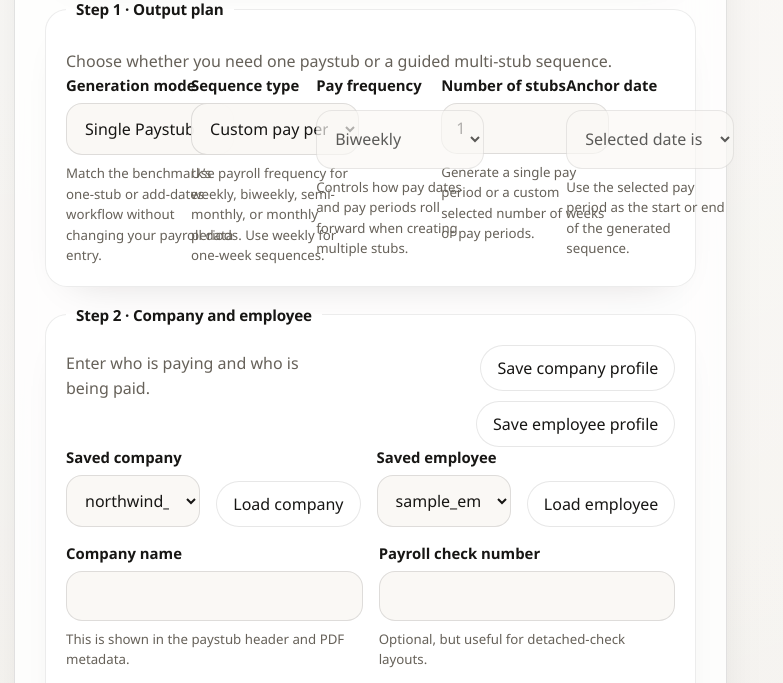
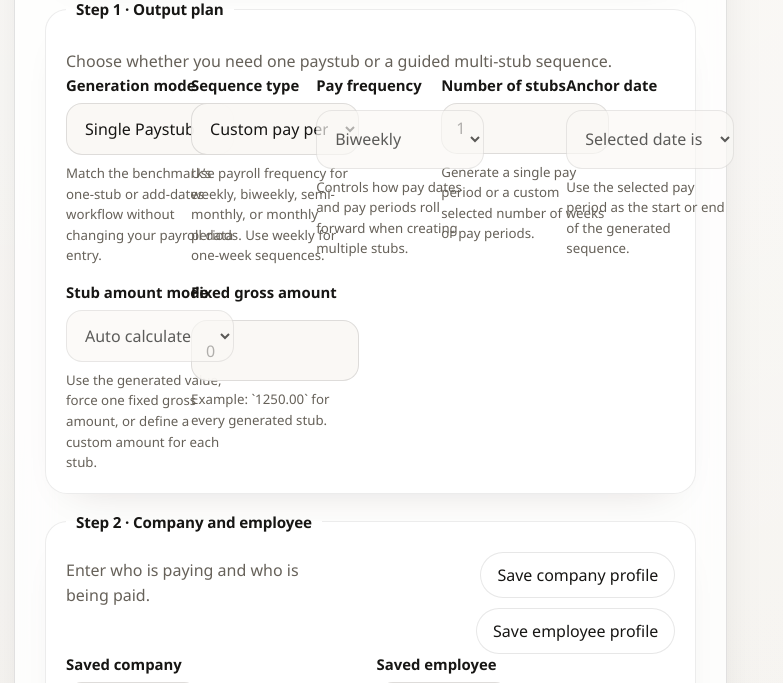
Before and after one commit to Gabriel-0110/paystub-generator, a FastAPI app: page / in a window 1280 px wide. Shown: the part 1272-1955 px from the top of the page, without its empty margins (0-783 px from the left). Run offline with FastAPI, Linux system fonts and the light colour scheme; parts of the project's set-up code (start-up, migrations or seed data) failed here and were passed over; some libraries are stand-ins or nearby versions.

Commit message:
feat(paystub): implement manual and fixed stub amount options in paystub generation

```diff
--- a/models/paystub.py
+++ b/models/paystub.py
@@ -91,6 +91,8 @@ class Paystub(BaseModel):
     net_pay_current: Optional[float] = None
     net_pay_ytd: Optional[float] = None
 
+    manual_stub_amount: Optional[float] = None
+
     @model_validator(mode="after")
     def compute_totals(self) -> "Paystub":
         """Auto-compute any totals not explicitly provided, from line items."""
--- a/webapp/service.py
+++ b/webapp/service.py
@@ -78,6 +78,7 @@ SUPABASE_PROFILE_TABLE = "paystub_profile_records"
 GENERATION_MODES = {"single", "multiple"}
 GENERATION_SEQUENCE_TYPES = {"pay_frequency", "weekly"}
 GENERATION_ANCHORS = {"initial", "latest"}
+GENERATION_AMOUNT_MODES = {"auto", "fixed", "manual"}
 MAX_BATCH_STUBS = 26
 
 
@@ -314,6 +315,7 @@ def empty_paystub_payload() -> dict:
         "other_benefits": [],
         "important_notes": [],
         "footnotes": [],
+        "manual_stub_amount": None,
     }
 
 
@@ -394,10 +396,15 @@ def _build_automatic_employee_config(paystub: Paystub):
 
     earnings: list[EarningLine] = []
     primary_label = str(paystub.primary_earning_label or "Regular").strip() or "Regular"
+    manual_stub_amount = max(0.0, float(paystub.manual_stub_amount or 0.0))
     resolved_weekly_hours = max(0.0, float(paystub.weekly_hours or 0.0))
     resolved_hourly_rate = max(0.0, float(paystub.hourly_rate or 0.0))
     resolved_regular_hours = max(0.0, float(paystub.regular_hours or 0.0))
-    if str(paystub.compensation_type).lower() == "salary":
+    if manual_stub_amount:
+        earnings.append(EarningLine(label=primary_label, flat_amount=manual_stub_amount))
+        resolved_hourly_rate = 0.0
+        resolved_regular_hours = 0.0
+    elif str(paystub.compensation_type).lower() == "salary":
         periods = get_pay_periods(_parse_iso_date(paystub.pay_date).year, frequency)
         annual_salary = max(0.0, float(paystub.annual_salary or 0.0))
         if annual_salary:
@@ -535,6 +542,7 @@ def _compute_automatic_paystub(paystub: Paystub, *, ytd_state=None, period: dict
             "adjustments": adjustments,
             "important_notes": paystub.important_notes,
             "footnotes": computed.get("footnotes", []) + list(paystub.footnotes),
+            "manual_stub_amount": round(float(paystub.manual_stub_amount or 0.0), 2) or None,
         }
     )
     return Paystub(**computed).model_dump(mode="json")
@@ -564,12 +572,29 @@ def normalize_generation_plan(plan: dict | None) -> dict:
     if anchor not in GENERATION_ANCHORS:
         raise HTTPException(status_code=400, detail=f"Unsupported schedule anchor: {anchor}")
 
+    amount_mode = str(raw.get("amount_mode", "auto") or "auto").strip().lower()
+    if amount_mode not in GENERATION_AMOUNT_MODES:
+        raise HTTPException(status_code=400, detail=f"Unsupported amount mode: {amount_mode}")
+
+    fixed_amount = float(raw.get("fixed_amount", 0.0) or 0.0)
+    manual_amounts = [float(value or 0.0) for value in (raw.get("manual_amounts") or [])]
+    if amount_mode == "fixed" and fixed_amount <= 0:
+        raise HTTPException(status_code=400, detail="Enter a fixed gross amount for generated stubs.")
+    if amount_mode == "manual":
+        if len(manual_amounts) != stub_count:
+            raise HTTPException(status_code=400, detail="Enter one manual amount for each generated stub.")
+        if any(value <= 0 for value in manual_amounts):
+            raise HTTPException(status_code=400, detail="Manual stub amounts must all be greater than zero.")
+
     return {
         "mode": mode,
         "sequence_type": sequence_type,
         "stub_count": stub_count,
         "pay_frequency": _coerce_frequency(raw.get("pay_frequency")).value,
         "anchor": anchor,
+        "amount_mode": amount_mode,
+        "fixed_amount": round(fixed_amount, 2),
+        "manual_amounts": [round(value, 2) for value in manual_amounts],
     }
 
 
@@ -738,14 +763,43 @@ def _roll_stub_forward(paystub: Paystub, period: dict, offset: int) -> dict:
     return Paystub(**payload).model_dump(mode="json")
 
 
+def _stub_amount_override(schedule: dict, index: int) -> float | None:
+    mode = schedule.get("amount_mode", "auto")
+    if mode == "fixed":
+        return float(schedule.get("fixed_amount", 0.0) or 0.0)
+    if mode == "manual":
+        amounts = schedule.get("manual_amounts") or []
+        if index < len(amounts):
+            return float(amounts[index] or 0.0)
+    return None
+
+
+def _paystub_with_manual_amount(paystub: Paystub, amount: float | None) -> Paystub:
+    if amount is None or amount <= 0:
+        return paystub
+    clone = paystub.model_copy(deep=True)
+    clone.manual_stub_amount = round(amount, 2)
+    clone.compensation_type = "manual"
+    clone.annual_salary = 0.0
+    clone.hourly_rate = 0.0
+    clone.regular_hours = 0.0
+    clone.source_earnings = []
+    return clone
+
+
 def build_generation_sequence(payload: dict | Paystub, plan: dict | None = None) -> dict:
     paystub = Paystub(**payload) if isinstance(payload, dict) else payload
     schedule = build_generation_schedule(paystub, plan)
     if _paystub_uses_automatic_builder(paystub):
         paystubs: list[dict] = []
         ytd_state = YTDState()
-        for period in schedule["periods"]:
-            computed = _compute_automatic_paystub(paystub, ytd_state=ytd_state, period=period)
+        for index, period in enumerate(schedule["periods"]):
+            override_amount = _stub_amount_override(schedule, index)
+            computed = _compute_automatic_paystub(
+                _paystub_with_manual_amount(paystub, override_amount),
+                ytd_state=ytd_state,
+                period=period,
+            )
             paystubs.append(computed)
             ytd_state.advance(computed)
         return {
--- a/webapp/static/app.js
+++ b/webapp/static/app.js
@@ -73,6 +73,9 @@ const state = {
   generationPayFrequency: "biweekly",
   generationStubCount: 1,
   generationAnchor: "initial",
+  generationAmountMode: "auto",
+  generationFixedAmount: 0,
+  generationManualAmountsText: "",
   preview: null,
   previewStale: false,
   working: "",
@@ -147,6 +150,9 @@ function cache() {
   els.generationPayFrequency = document.getElementById("generation_pay_frequency");
   els.generationStubCount = document.getElementById("generation_stub_count");
   els.generationAnchor = document.getElementById("generation_anchor");
+  els.generationAmountMode = document.getElementById("generation_amount_mode");
+  els.generationFixedAmount = document.getElementById("generation_fixed_amount");
+  els.generationManualAmounts = document.getElementById("generation_manual_amounts");
   els.generationPlanSummary = document.getElementById("generation-plan-summary");
   els.profileSummary = document.getElementById("profile-summary");
   els.assignmentSelect = document.getElementById("assignment-select");
@@ -212,7 +218,7 @@ function bind() {
     persistDraft();
   });
 
-  [els.generationMode, els.generationSequenceType, els.generationPayFrequency, els.generationStubCount, els.generationAnchor].forEach((field) => {
+  [els.generationMode, els.generationSequenceType, els.generationPayFrequency, els.generationStubCount, els.generationAnchor, els.generationAmountMode, els.generationFixedAmount, els.generationManualAmounts].forEach((field) => {
     field.addEventListener("change", handleGenerationInput);
     field.addEventListener("input", handleGenerationInput);
   });
@@ -390,6 +396,9 @@ function restoreDraft() {
     state.generationPayFrequency = parsed.generationPayFrequency || state.generationPayFrequency;
     state.generationStubCount = Number(parsed.generationStubCount || state.generationStubCount);
     state.generationAnchor = parsed.generationAnchor || state.generationAnchor;
+    state.generationAmountMode = parsed.generationAmountMode || state.generationAmountMode;
+    state.generationFixedAmount = Number(parsed.generationFixedAmount || state.generationFixedAmount);
+    state.generationManualAmountsText = parsed.generationManualAmountsText || state.generationManualAmountsText;
     setDraftStatus("Restored your last local draft.");
   } catch {
     state.paystub = structuredClone(state.emptyPaystub);
@@ -422,6 +431,9 @@ function ensureDefaultSelections() {
   if (!["initial", "latest"].includes(state.generationAnchor)) {
     state.generationAnchor = "initial";
   }
+  if (!["auto", "fixed", "manual"].includes(state.generationAmountMode)) {
+    state.generationAmountMode = "auto";
+  }
   if (!Number.isFinite(state.generationStubCount) || state.generationStubCount < 1) {
     state.generationStubCount = 1;
   }
@@ -436,6 +448,9 @@ function applyGenerationPlanDefaults(plan = {}) {
   state.generationPayFrequency = plan.pay_frequency || "biweekly";
   state.generationStubCount = Number(plan.stub_count || 1);
   state.generationAnchor = plan.anchor || "initial";
+  state.generationAmountMode = plan.amount_mode || "auto";
+  state.generationFixedAmount = Number(plan.fixed_amount || 0);
+  state.generationManualAmountsText = (plan.manual_amounts || []).join("\n");
 }
 
 function resetGenerationPlan() {
@@ -443,6 +458,9 @@ function resetGenerationPlan() {
   state.generationSequenceType = "pay_frequency";
   state.generationStubCount = 1;
   state.generationAnchor = "initial";
+  state.generationAmountMode = "auto";
+  state.generationFixedAmount = 0;
+  state.generationManualAmountsText = "";
   syncGenerationFrequencyFromAssignment({ force: false });
 }
 
@@ -464,11 +482,16 @@ function handleGenerationInput() {
   state.generationPayFrequency = els.generationPayFrequency.value;
   state.generationStubCount = Math.max(1, Math.min(26, Number(els.generationStubCount.value || 1)));
   state.generationAnchor = els.generationAnchor.value;
+  state.generationAmountMode = els.generationAmountMode.value;
+  state.generationFixedAmount = numberValue(els.generationFixedAmount.value);
+  state.generationManualAmountsText = els.generationManualAmounts.value;
   if (state.generationMode === "single") {
     state.generationStubCount = 1;
   }
   state.previewStale = Boolean(state.preview);
   clearFieldError("generation_stub_count");
+  clearFieldError("generation_fixed_amount");
+  clearFieldError("generation_manual_amounts");
   renderForm();
   persistDraft();
   renderPreview();
@@ -481,6 +504,9 @@ function buildGenerationPlan() {
     pay_frequency: state.generationSequenceType === "weekly" ? "weekly" : state.generationPayFrequency,
     stub_count: state.generationMode === "multiple" ? state.generationStubCount : 1,
     anchor: state.generationAnchor,
+    amount_mode: state.generationAmountMode,
+    fixed_amount: state.generationAmountMode === "fixed" ? state.generationFixedAmount : 0,
+    manual_amounts: state.generationAmountMode === "manual" ? parseManualAmounts(state.generationManualAmountsText) : [],
   };
 }
 
@@ -949,10 +975,16 @@ function renderForm() {
   els.generationSequenceType.value = state.generationSequenceType;
   els.generationPayFrequency.value = state.generationSequenceType === "weekly" ? "weekly" : state.generationPayFrequency;
   els.generationAnchor.value = state.generationAnchor;
+  els.generationAmountMode.value = state.generationAmountMode;
+  els.generationFixedAmount.value = String(state.generationFixedAmount ?? 0);
+  els.generationManualAmounts.value = state.generationManualAmountsText || "";
   els.generationPayFrequency.disabled = state.generationMode === "single" || state.generationSequenceType === "weekly";
   els.generationStubCount.value = String(state.generationMode === "multiple" ? state.generationStubCount : 1);
   els.generationStubCount.disabled = state.generationMode === "single";
   els.generationAnchor.disabled = state.generationMode === "single";
+  els.generationAmountMode.disabled = state.generationMode === "single";
+  els.generationFixedAmount.disabled = state.generationMode === "single" || state.generationAmountMode !== "fixed";
+  els.generationManualAmounts.disabled = state.generationMode === "single" || state.generationAmountMode !== "manual";
   els.generateButton.textContent = state.generationMode === "multiple" ? "Generate Batch ZIP" : "Generate PDF";
   document.getElementById("generation-sequence-field")?.toggleAttribute("hidden", state.generationMode === "single");
   document.getElementById("generation-frequency-field")?.toggleAttribute(
@@ -961,6 +993,9 @@ function renderForm() {
   );
   document.getElementById("generation-stub-count-field")?.toggleAttribute("hidden", state.generationMode === "single");
   document.getElementById("generation-anchor-field")?.toggleAttribute("hidden", state.generationMode === "single");
+  document.getElementById("generation-amount-mode-field")?.toggleAttribute("hidden", state.generationMode === "single");
+  document.getElementById("generation-fixed-amount-field")?.toggleAttribute("hidden", state.generationMode === "single" || state.generationAmountMode !== "fixed");
+  document.getElementById("generation-manual-amounts-shell")?.toggleAttribute("hidden", state.generationMode === "single" || state.generationAmountMode !== "manual");
   renderGenerationPlanSummary();
 
   renderComputedTaxLines();
@@ -1065,6 +1100,11 @@ function renderGenerationPlanSummary() {
     ? "Weekly"
     : state.generationPayFrequency.replace("semi", "semi-").replace(/\b\w/g, (char) => char.toUpperCase());
   const anchorLabel = state.generationAnchor === "latest" ? "Latest stub" : "Initial stub";
+  const amountLabel = state.generationAmountMode === "fixed"
+    ? `Fixed gross ${currency(state.generationFixedAmount)}`
+    : state.generationAmountMode === "manual"
+      ? "Manual gross amounts"
+      : "Auto calculate";
 
   const rows = (plan?.entries || [])
     .slice(0, 6)
@@ -1099,6 +1139,10 @@ function renderGenerationPlanSummary() {
         <div class="generation-summary-row">
           <span>Anchor</span>
           <strong>${escapeHtml(anchorLabel)}</strong>
+        </div>
+        <div class="generation-summary-row">
+          <span>Amounts</span>
+          <strong>${escapeHtml(amountLabel)}</strong>
         </div>
         ${rows || `<div class="generation-summary-row"><span>Schedule</span><strong>Preview needed</strong></div>`}
       </div>
@@ -1417,6 +1461,17 @@ function validate() {
   if (state.generationMode === "multiple") {
     if (!Number.isFinite(state.generationStubCount) || state.generationStubCount < 2 || state.generationStubCount > 26) {
       errors.generation_stub_count = "Use a value between 2 and 26 for multiple paystubs.";
+    }
+    if (state.generationAmountMode === "fixed" && numberValue(state.generationFixedAmount) <= 0) {
+      errors.generation_fixed_amount = "Enter a fixed gross amount.";
+    }
+    if (state.generationAmountMode === "manual") {
+      const manualAmounts = parseManualAmounts(state.generationManualAmountsText);
+      if (manualAmounts.length !== state.generationStubCount) {
+        errors.generation_manual_amounts = "Enter one gross amount per generated stub.";
+      } else if (manualAmounts.some((value) => value <= 0)) {
+        errors.generation_manual_amounts = "Manual stub amounts must all be greater than zero.";
+      }
     }
   }
 
@@ -1744,6 +1799,16 @@ function depositSummary(paystub) {
     parts.push("Full net pay");
   }
   return parts.join(" · ") || "Not provided";
+}
+
+function parseManualAmounts(value) {
+  const text = String(value || "").trim();
+  if (!text) return [];
+  return text
+    .split(/\r?\n|,/)
+    .map((item) => item.trim())
+    .filter(Boolean)
+    .map((item) => numberValue(item));
 }
 
 function table(title, headers, rows) {
--- a/webapp/templates/index.html
+++ b/webapp/templates/index.html
@@ -149,6 +149,29 @@
                     <option value="latest">Selected date is the latest stub</option>
                   </select>
                   <small class="field-hint">Use the selected pay period as the start or end of the generated sequence.</small>
+                </label>
+                <label id="generation-amount-mode-field" class="field compact-field">
+                  <span>Stub amount mode</span>
+                  <select id="generation_amount_mode" name="generation_amount_mode" aria-label="Stub amount mode">
+                    <option value="auto">Auto calculate</option>
+                    <option value="fixed">Same amount for every stub</option>
+                    <option value="manual">Set each stub manually</option>
+                  </select>
+                  <small class="field-hint">Use the generated value, force one fixed gross amount, or define a custom amount for each stub.</small>
+                </label>
+                <label id="generation-fixed-amount-field" class="field compact-field" hidden>
+                  <span>Fixed gross amount</span>
+                  <input id="generation_fixed_amount" name="generation_fixed_amount" type="number" min="0" step="0.01" inputmode="decimal" />
+                  <small class="field-hint">Example: `1250.00` for every generated stub.</small>
+                  <small id="generation_fixed_amount-error" class="field-error" data-for="generation_fixed_amount" role="alert" aria-live="polite"></small>
+                </label>
+              </div>
+              <div id="generation-manual-amounts-shell" class="generation-manual-shell" hidden>
+                <label class="field">
+                  <span>Manual gross amounts</span>
+                  <textarea id="generation_manual_amounts" name="generation_manual_amounts" rows="4" placeholder="One amount per line"></textarea>
+                  <small class="field-hint">Enter one gross amount per stub in order, one per line.</small>
+                  <small id="generation_manual_amounts-error" class="field-error" data-for="generation_manual_amounts" role="alert" aria-live="polite"></small>
                 </label>
               </div>
               <div id="generation-plan-summary" class="generation-plan-summary" aria-live="polite"></div>
```
Also changed, not shown: tests/test_payroll_features.py (+73 -0 lines).
